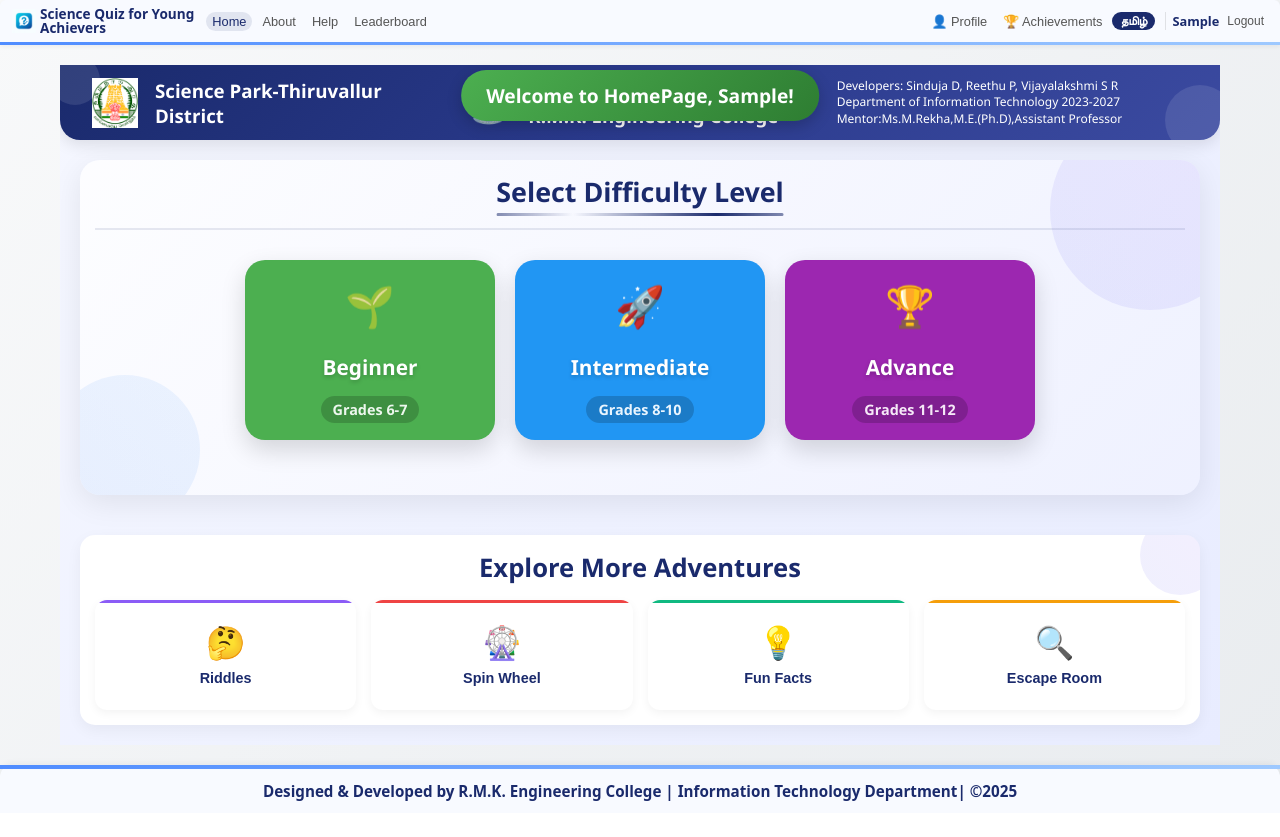
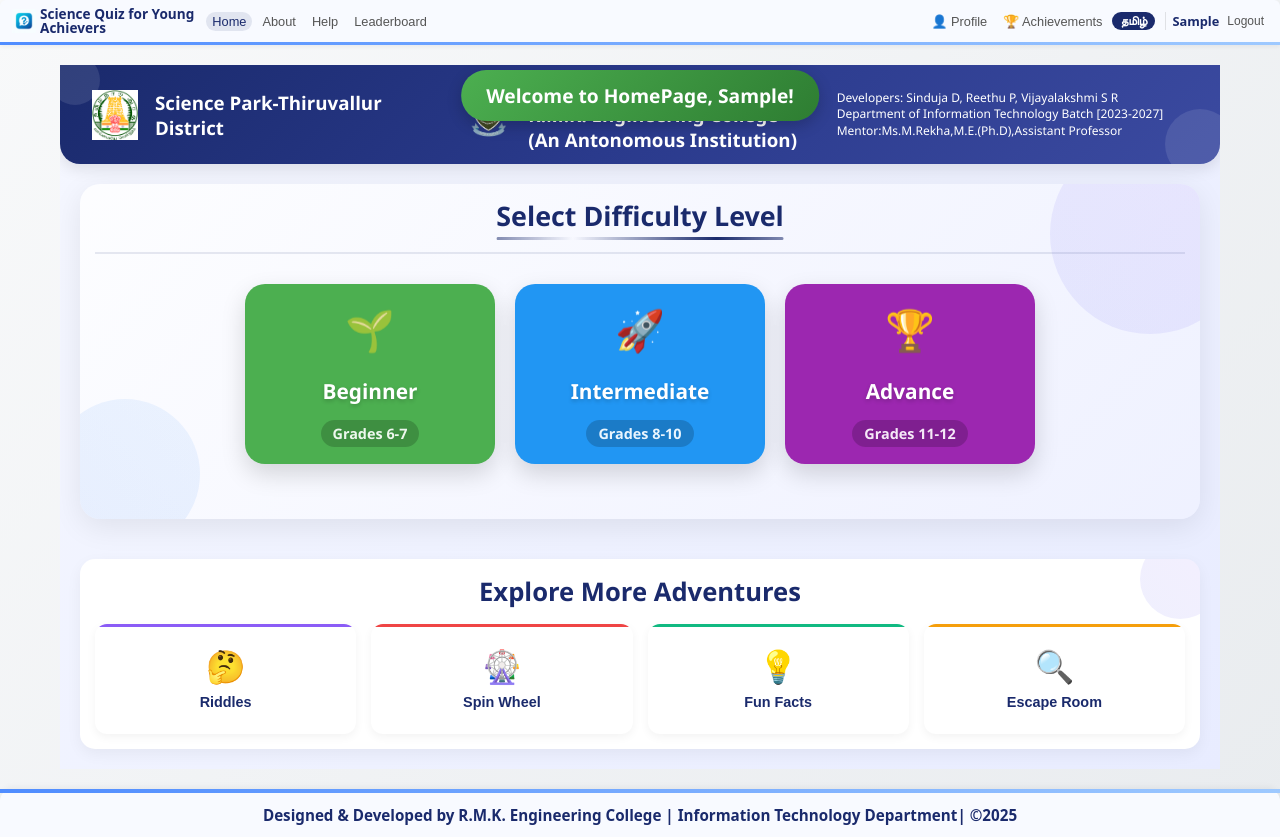
Before and after one commit to Sinduja-D/quiz-master-offline, a React (Create React App) app: page / in a window 1280 px wide. Both pictures are taken after typing "Sample", "Sample" into the empty fields and a click on the button "Start Exploring". Before the commit the page ends 813 px from the top, so only its background shows below. Built offline with nearby package versions, Linux system fonts and the light colour scheme.

Commit message:
details changed

```diff
--- a/src/components/HomePage.js
+++ b/src/components/HomePage.js
@@ -50,8 +50,8 @@ const HomePage = ({ language, setActivePage, onLevelSelect, user }) => {
           <div className="text-container">
             <h3 className="hero-r.m.k">
               {language === "English"
-                ? (<> Designed And Developed By <br /> R.M.K. Engineering College</>)
-                : "வடிவமைத்து உருவாக்கியவர்கள்: ஆர்.எம்.கே. பொறியியல் கல்லூரி"}
+                ? (<> Designed And Developed By <br /> R.M.K. Engineering College <br />(An Antonomous Institution)</>)
+                : ( <> வடிவமைத்து உருவாக்கியவர்கள்: ஆர்.எம்.கே. பொறியியல் கல்லூரி (ஒரு தன்னாட்சி நிறுவனம்)</>)}
             </h3>
             {/*<p className="hero-address">
               {language === "English"
@@ -70,8 +70,8 @@ const HomePage = ({ language, setActivePage, onLevelSelect, user }) => {
             </p>
             <p className="hero-department">
               {language === "English"
-                ? "Department of Information Technology 2023-2027"
-                : "தகவல் தொழில்நுட்பத் துறை 2023-2027"}
+                ? "Department of Information Technology Batch [2023-2027]"
+                : "தகவல் தொழில்நுட்பத் துறை குழு [2023-2027]"}
             </p>
             <p className="hero-mentor">
               {language === "English"
```
